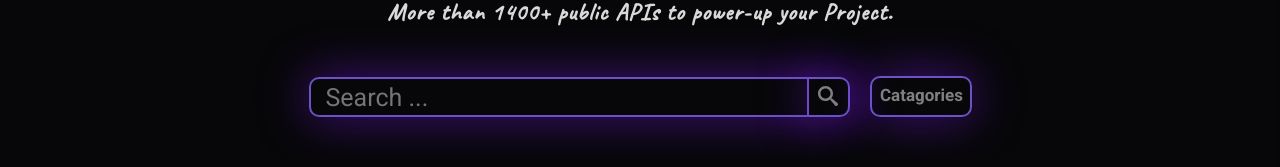
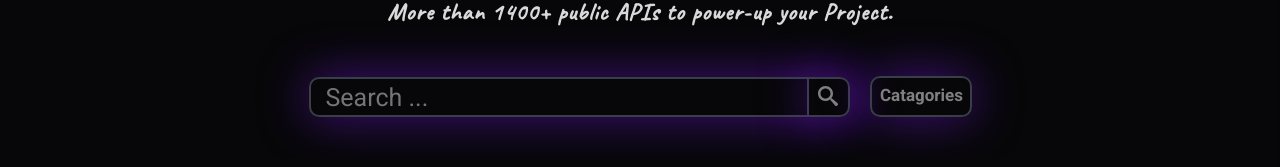
Before and after one commit to imSyntn/PublicAPI_Hub, a React (Vite) app: page / in a window 1280 px wide. Shown: the part 151-318 px from the top of the page. Built offline with nearby package versions, Linux system fonts and the light colour scheme; no server answers; a web font is replaced by a local one.

Commit message:
border color

```diff
--- a/src/Styles/Button.scss
+++ b/src/Styles/Button.scss
@@ -1,5 +1,5 @@
 .Button {
-    border: 2px solid rgb(107, 82, 199);
+    border: 2px solid #393e47;
     cursor: pointer;
     height: 41px;
     width: 102px;
--- a/src/Styles/SearchingContainer.scss
+++ b/src/Styles/SearchingContainer.scss
@@ -26,7 +26,7 @@
             font-size: 25px;
             padding-inline: 15px;
             background: transparent;
-            border: 2px solid rgb(107, 82, 199);
+            border: 2px solid #393e47;
             border-top-left-radius: 10px;
             border-bottom-left-radius: 10px;
 
@@ -38,7 +38,7 @@
         .Button {
             width: 41px;
             height: 40px;
-            border: 2px solid rgb(107, 82, 199);
+            border: 2px solid #393e47;
             border-left: none;
             border-top-right-radius: 10px;
             border-bottom-right-radius: 10px;
@@ -54,7 +54,7 @@
         }
 
         &:hover {
-            -webkit-box-shadow: 0 0 0 #e595ff, 0 0 60px rgba(130, 26, 250, 0.5);
+            -webkit-box-shadow: 0 0 0 #e595ff, 0 0 60px #393e47;
             box-shadow: 0 0 0 #e595ff, 0 0 60px rgba(130, 26, 250, 0.5);
         }
     }
```
